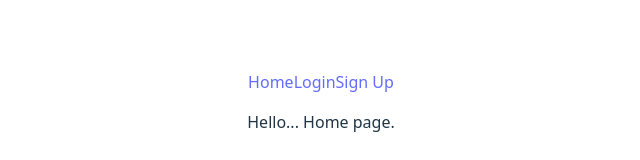
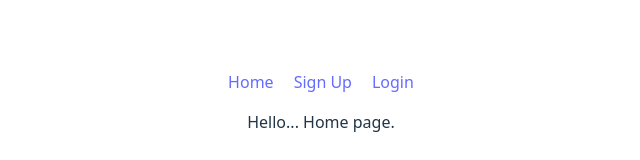
Before and after one commit to christian-harsana/music-sheet-catalog, a React (Vite) app: page / in a window 1280 px wide. Shown: the part 290-450 px from the top of the page, without its empty margins (319-959 px from the left). Built offline with nearby package versions, Linux system fonts and the light colour scheme.

Commit message:
add profile page and update UI context provider

```diff
--- a/src/App.tsx
+++ b/src/App.tsx
@@ -4,6 +4,7 @@ import { AuthContext, AuthProvider } from './contexts/AuthContext.tsx'
 import { UIProvider } from './contexts/UIContext.tsx'
 import Home from './pages/Home.tsx'
 import Settings from './pages/Settings.tsx'
+import Profile from './pages/Profile.tsx'
 import Login from './pages/Login.tsx'
 import SignUp from './pages/SignUp.tsx'
 import Error from './pages/Error.tsx'
@@ -19,8 +20,6 @@ const ProtectedRoute = ({children}: ProtectedRouteProps) => {
 
   const {user} = useContext(AuthContext);
 
-  console.log(user);
-
   if (!user) {
     return <Navigate to="/login" replace />;
   }
@@ -33,27 +32,28 @@ const ProtectedRoute = ({children}: ProtectedRouteProps) => {
 
 const Navigation = () => {
 
-  const {isAuthenticated, logout} = useContext(AuthContext);
+  const {isAuthenticated} = useContext(AuthContext);
 
-  if (isAuthenticated) {
   return (
     <nav>
       <Link to="/">Home</Link>
+      {
+        isAuthenticated ?
+        (
+          <>
             <Link to="/settings">Settings</Link>
-        <button type="button" onClick={logout}>Logout</button>
+            <Link to="/profile">Profile</Link>
+          </>
+        ) :
+        (
+          <>
+            <Link to="/signup">Sign Up</Link>
+            <Link to="/login">Login</Link>
+          </>
+        )
+      }
     </nav>
   )
-  }
-  else
-  {
-    return (
-      <nav>
-        <Link to="/">Home</Link>
-        <Link to="/login">Login</Link>
-        <Link to="/signup">Sign Up</Link>
-      </nav>
-    )
-  }
 }
 
 
@@ -68,14 +68,8 @@ function App() {
 
           <Routes>
             <Route index element={<Home />} />
-            <Route
-              path="settings"
-              element={
-                <ProtectedRoute>
-                  <Settings />
-                </ProtectedRoute>
-              }
-            />
+            <Route path="settings" element={<ProtectedRoute><Settings /></ProtectedRoute>} />
+            <Route path="profile" element={<ProtectedRoute><Profile /></ProtectedRoute>} />
             <Route path="login" element={<Login />} />
             <Route path="signup" element={<SignUp />} />
             <Route path="*" element={<Error />} />
--- a/src/contexts/UIContext.tsx
+++ b/src/contexts/UIContext.tsx
@@ -3,25 +3,25 @@ import type { ReactNode } from "react";
 
 type UIContextType = {
     isToastDisplayed: boolean,
-    displayToast: () => void,
-    hideToast: () => void
+    isLoading: boolean,
+    setIsToastDisplayed: React.Dispatch<React.SetStateAction<boolean>>,
+    setIsLoading: React.Dispatch<React.SetStateAction<boolean>>
 }
 
 export const UIContext = createContext<UIContextType> ({
     isToastDisplayed: false,
-    displayToast: () => {},
-    hideToast: () => {}
+    isLoading: false,
+    setIsToastDisplayed: () => {},
+    setIsLoading: () => {}
 });
 
 export function UIProvider({children} : {children: ReactNode}) {
 
+    const [isLoading, setIsLoading] = useState<boolean>(false);
     const [isToastDisplayed, setIsToastDisplayed] = useState<boolean>(false);
 
-    const displayToast = () => setIsToastDisplayed(true);
-    const hideToast = () => setIsToastDisplayed(false);
-
     return(
-        <UIContext.Provider value={{isToastDisplayed, displayToast, hideToast}}>
+        <UIContext.Provider value={{isToastDisplayed, isLoading, setIsToastDisplayed, setIsLoading}}>
             {children}
         </UIContext.Provider>
     )
--- a/src/index.css
+++ b/src/index.css
@@ -70,6 +70,13 @@ button:focus-visible {
   }
 }
 
+/* Navigation */
+
+nav a {
+  margin-inline: 1rem;
+}
+
+
 /* Layout */
 
 .l-v-spacing-lv-3 {
```
Also changed, not shown: src/contexts/AuthContext.tsx (line endings or trailing spaces). Lines whose indentation alone changed are shown as unchanged.
